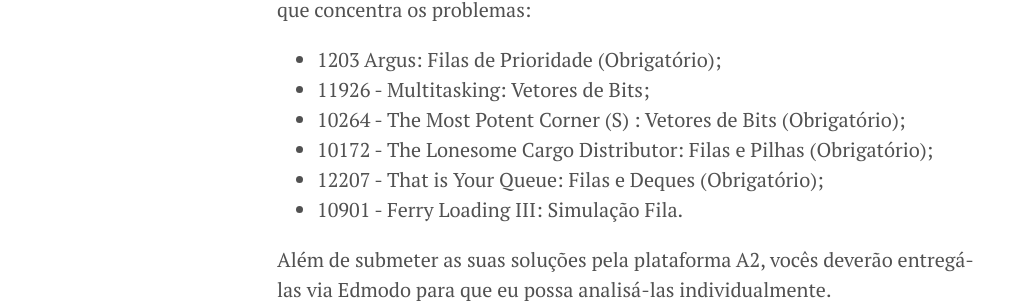
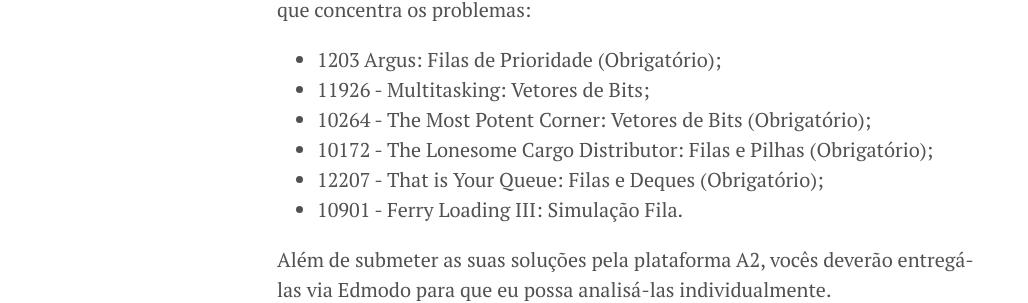
Before and after one commit to danielsaad/TEA-BCC-IFB, a Jekyll site: the page built from index.md, in a window 1280 px wide. Shown: the part 285-588 px from the top of the page, without its empty margins (3-1031 px from the left). Built offline with Jekyll 4.4.1, drawn with Linux system fonts in a browser that asks for light colours.

Commit message:
Adicionando contest

```diff
--- a/index.md
+++ b/index.md
@@ -24,7 +24,7 @@ Prezados, já temos uma avaliação de Estruturas de Dados disponível  neste [l
 
 - 1203 Argus: Filas de Prioridade (Obrigatório);
 - 11926 - Multitasking: Vetores de Bits;
-- 10264 - The Most Potent Corner (S) : Vetores de Bits (Obrigatório);
+- 10264 - The Most Potent Corner: Vetores de Bits (Obrigatório);
 - 10172 - The Lonesome Cargo Distributor: Filas e Pilhas (Obrigatório);
 - 12207 - That is Your Queue: Filas e Deques (Obrigatório);
 - 10901 - Ferry Loading III: Simulação Fila.
```
